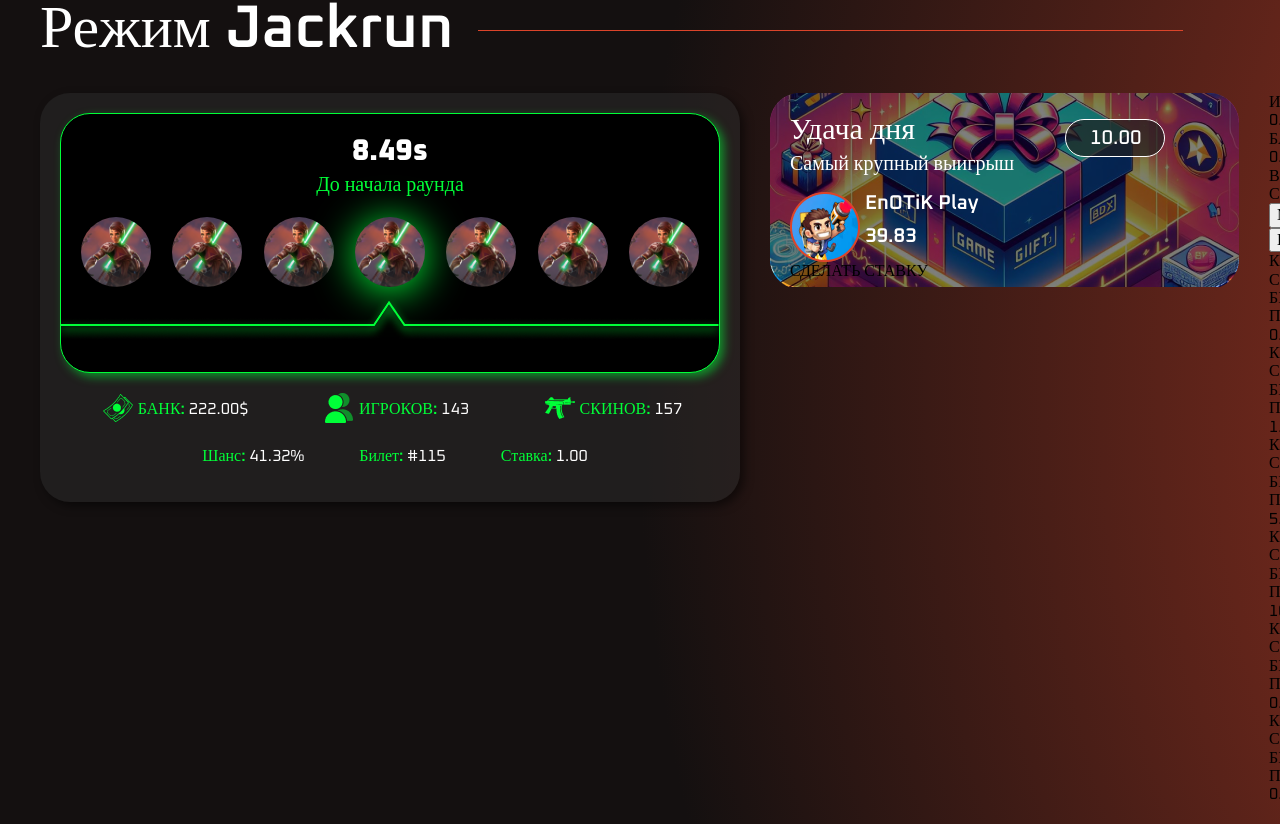
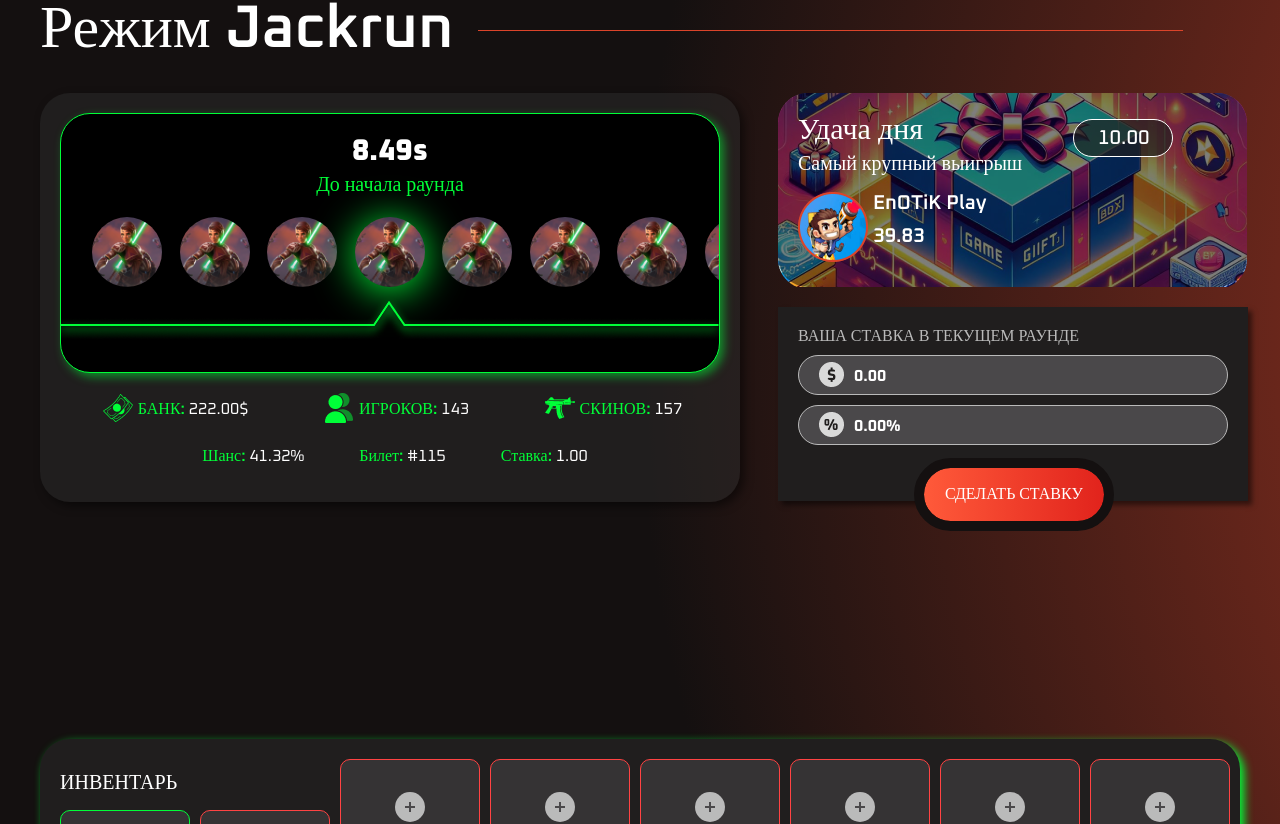
Before and after one commit to DendyLA/gameRun, a React (Vite) app: page /jackrun in a window 1280 px wide. Shown: the part 216-1040 px from the top of the page. Built offline with nearby package versions, Linux system fonts and the light colour scheme.

Commit message:
add a jackrun game page

```diff
--- a/src/pages/jackrunGame/Jackrun.jsx
+++ b/src/pages/jackrunGame/Jackrun.jsx
@@ -1,5 +1,6 @@
 
 import GameJackrun from './gameJackrun/GameJackrun';
+import UsersBid from '../../components/usersBid/UsersBid'
 
 import './Jackrun.scss'
 
@@ -11,6 +12,25 @@ function Jackrun() {
         <div className="container">
             <div className="title jackrun__title">Режим Jackrun</div>
             <GameJackrun />
+            <div className="title jackrun__title_user">СТАВКИ ИГРОКОВ</div>
+            <div className="jackrun__users">
+                <UsersBid />
+                <UsersBid />
+                <UsersBid />
+                <UsersBid />
+                <UsersBid />
+                <UsersBid />
+                <UsersBid />
+                <UsersBid />
+                <UsersBid />
+                <UsersBid />
+                <UsersBid />
+                <UsersBid />
+                <UsersBid />
+                <UsersBid />
+                <UsersBid />
+            </div>
+
         </div>
         </section>
     )
--- a/src/pages/jackrunGame/Jackrun.scss
+++ b/src/pages/jackrunGame/Jackrun.scss
@@ -1,5 +1,17 @@
 .jackrun{
     &__title{
         font-family: OxaniumSBold;
+        &_user{
+            &::after{
+                width: 639px;
+                left: 520px;
+            }
+        }
+    }
+    &__users{
+        display: flex;
+        justify-content: flex-start;
+        flex-wrap: wrap;
+        gap: 87px;
     }
 }
--- a/src/pages/jackrunGame/gameJackrun/GameJackrun.jsx
+++ b/src/pages/jackrunGame/gameJackrun/GameJackrun.jsx
@@ -1,4 +1,4 @@
-
+import React, { useState, useEffect, useRef } from 'react'
 
 import './GameJackrun.scss'
 
@@ -6,6 +6,7 @@ import userPhoto from '../../../assets/img/crashImg/user.png'
 import userIcon from '../../../assets/img/profile/user.png'
 
 function GameJackrun() {
+
 
     return(
         <div className="jackrun__wrapper">
@@ -21,6 +22,9 @@ function GameJackrun() {
                         <div className="jackrun__gameActivityRollUser"><img src={userPhoto} alt="" /> </div>
                         <div className="jackrun__gameActivityRollUser"><img src={userPhoto} alt="" /> </div>
                         <div className="jackrun__gameActivityRollUser"><img src={userPhoto} alt="" /> </div>
+                        <div className="jackrun__gameActivityRollUser"><img src={userPhoto} alt="" /> </div>
+                        <div className="jackrun__gameActivityRollUser"><img src={userPhoto} alt="" /> </div>
+                        {/* <div className="jackrun__gameActivityRollWinner"></div> */}
                     </div>
                 </div>
                 <div className="jackrun__gameInfo">
@@ -35,6 +39,7 @@ function GameJackrun() {
                 </div>
             </div>
             <div className="jackrun__bid">
+                <div className="jackrun__bidInfo">
                     <div className="jackrun__bidWrapper"></div>
                     <div className="jackrun__bidTitle">Удача дня</div>
                     <div className="jackrun__bidDescr">Самый крупный выигрыш</div>
@@ -46,8 +51,15 @@ function GameJackrun() {
                             <div className="jackrun__bidUserPoint">39.83</div>
                         </div>
                     </div>
+                </div>
                 <div className="jackrun__bidMain">
-
+                    <div className="jackrun__bidMainTitle">ВАША СТАВКА В ТЕКУЩЕМ РАУНДЕ</div>
+                    <div className="jackrun__bidMainCountWrapper">
+                        <div className="jackrun__bidMainCount">0.00</div>{/*inputs must be*/}
+                    </div>
+                    <div className="jackrun__bidMainPercentWrapper">
+                        <div className="jackrun__bidMainPercent">0.00%</div>{/*inputs must be */}
+                    </div>
                     <div className="jackrun__bidMainButton">СДЕЛАТЬ СТАВКУ</div>
                 </div>
             </div>
--- a/src/pages/jackrunGame/gameJackrun/GameJackrun.scss
+++ b/src/pages/jackrunGame/gameJackrun/GameJackrun.scss
@@ -4,7 +4,7 @@
         grid-template-columns: repeat(5, 1fr);
         grid-template-rows: repeat(3, 1fr);
         grid-column-gap: 30px;
-        grid-row-gap: 71px;
+        grid-row-gap: 0px;
     }
     &__game{
         grid-area: 1 / 1 / 3 / 4;
@@ -15,6 +15,7 @@
         border-radius: 30px;
         padding: 20px;
         &Activity{
+            overflow: hidden;
             width: 660px;
             height: 260px;
             background: #000000;
@@ -39,9 +40,12 @@
                 margin-top: 5px;
             }
             &Roll{
+                position: relative;
                 margin-top: 36px;
+                margin-left: 11px;
                 display: flex;
                 justify-content: space-between;
+                min-width: 770px;
                 &User{
                     width: 70px;
                     height: 70px;
@@ -155,11 +159,14 @@
         }
     }
     &__bid{
-        position: relative;
-        background-image: url(../../../assets/img/jackrunImg/bidBg.png);
-        width: 469px;
-        height: 194px;
-        padding: 20px 20px;
+        grid-area: 1 / 4 / 3 / 6;
+        &Info{
+            position: relative;
+            background-image: url(../../../assets/img/jackrunImg/bidBg.png);
+            width: 469px;
+            height: 194px;
+            padding: 20px 20px;
+        }
         &Wrapper{
             position: absolute;
             top: 0px;
@@ -233,5 +240,223 @@
                 margin-top: 10px;
             }
         }
+        &Main{
+            position: relative;
+            width: 470px;
+            height: 194px;
+            background: #201E1E;
+            box-shadow: 4px 4px 5px rgba(0, 0, 0, 0.5);
+            display: flex;
+            flex-direction: column;
+            gap: 10px;
+            padding: 20px;
+            margin-top: 20px;
+            &Title{
+                font-family: OxaniumMedium;
+                font-size: 16px;
+                color: #BABABA;
+            }
+            &Count{
+                font-family: OxaniumBold;
+                font-size: 16px;
+                color: #FFFFFF;
+                &::before{
+                    content: url(../../../assets/icon/jackrun/money.png);
+                    display: inline-block;
+                    vertical-align: middle;
+                    margin-right: 10px;
+                }
+            }
+            &Percent{
+                font-family: OxaniumBold;
+                font-size: 16px;
+                color: #FFFFFF;
+                &::before{
+                    content: url(../../../assets/icon/jackrun/percent.png);
+                    display: inline-block;
+                    vertical-align: middle;
+                    margin-right: 10px;
+                }
+            }
+            &CountWrapper{
+                width: 430px;
+                height: 40px;
+                background: #4A484A;
+                border: 1px solid #BABABA;
+                border-radius: 100px;
+                padding: 6px 20px;
+            }
+            &PercentWrapper{
+                width: 430px;
+                height: 40px;
+                background: #4A484A;
+                border: 1px solid #BABABA;
+                border-radius: 100px;
+                padding: 6px 20px;
+            }
+            &Button{
+                position: absolute;
+                cursor: pointer;
+                padding: 17px 21px;
+                width: 180px;
+                height: 53px;
+                font-family: OxaniumMedium;
+                font-size: 16px;
+                color: #FFFFFF;
+                background: linear-gradient(90deg, #FF5A3A 0%, #E1231C 100%);
+                border-radius: 100px;
+                border-style: none;
+                outline: 10px solid #141010;
+                outline-offset: 0px;
+                left: 146px;
+                bottom: -20px;
+                &:hover{
+                    box-shadow: inset 0px 0px 15px rgba(0,0,0,0.5);
+                }
+            }
+        }
+    }
+    &__inventory{
+        grid-area: 3 / 1 / 4 / 6;
+        width: 1200px;
+        height: 218px;
+        background: #201E1E;
+        box-shadow: 4px 4px 10px #00FF38;
+        border-radius: 30px;
+        padding: 20px;
+        margin-top: 70px;
+        &Wrapper{
+            display: flex;
+            justify-content: space-around;
+        }
+        &Title{
+            font-family: OxaniumXBold;
+            font-size: 20px;
+            color: #FFFFFF;
+            grid-area: 1 / 1 / 2 / 3;
+        }
+        &Activity{
+            display: grid;
+            grid-template-columns: repeat(2, 1fr);
+            grid-template-rows: repeat(2, 1fr);
+            grid-column-gap: 10px;
+            grid-row-gap: 15px;
+            width: 270px;
+            height: 140px;
+            margin-top: 13px;
+            &Total{
+                width: 130px;
+                height: 68px;
+                background: rgba(74, 72, 74, 0.5);
+                border: 1px solid #00FF38;
+                border-radius: 10px;
+                padding: 15px 10px;
+                grid-area: 2 / 1 / 3 / 2;
+                &Balance{
+                font-family: OxaniumXBold;
+                font-size: 16px;
+                color: #FFFFFF;
+                }
+                &Descr{
+                    font-family: OxaniumMedium;
+                    font-size: 9px;
+                    color: #FFFFFF;
+                    margin-top: 10px;
+                }
+            }
+            &Selected{
+                width: 130px;
+                height: 68px;
+                background: rgba(74, 72, 74, 0.5);
+                border: 1px solid #FF4343;
+                border-radius: 10px;
+                padding: 15px 10px;
+                grid-area: 2 / 2 / 3 / 3;
+            }
+            &Market{
+                width: 130px;
+                height: 53px;
+                background: linear-gradient(90deg, #00811C 0%, #00D72F 100%);
+                border-radius: 10px;
+                border-style: none;
+                grid-area: 3 / 1 / 4 / 2;
+                &:hover{
+                    box-shadow: inset 0px 0px 20px rgba(0,0,0,0.5);
+                }
+            }
+            &Take{
+                width: 130px;
+                height: 53px;
+                background: linear-gradient(90deg, #FF5A3A 0%, #E1231C 100%);
+                border-radius: 10px;
+                border-style: none;
+                grid-area: 3 / 2 / 4 / 3;
+                &:hover{
+                    box-shadow: inset 0px 0px 20px rgba(0,0,0,0.5);
+                }
+            }
+        }
+        &Items{
+            display: flex;
+            margin-left: 10px;
+        }
+        &Item{
+            width: 140px;
+            height: 176px;
+            &Main{
+                width: 140px;
+                height: 115px;
+                background: rgba(74, 72, 74, 0.5);
+                border: 1px solid #FF4343;
+                border-radius: 10px;
+                padding: 32px 37px;
+            }
+            &Add{
+                width: 30px;
+                height: 30px;
+                background: #BABABA;
+                border-radius: 100%;
+                padding: 10px;
+                margin: 0 auto;
+                &:hover{
+                    background: #dbdbdb;
+                }
+                &Icon{
+                    height: 10px;
+                    width: 10px;
+                    background-image: url(../../../assets/icon/crushGame/add.png);
+                    margin: 0 auto;
+                }
+            }
+            &Descr{
+                font-family: OxaniumSBold;
+                font-size: 9px;
+                color: #BABABA;
+                margin-top: 10px;
+            }
+            &Button{
+                width: 140px;
+                height: 53px;
+                background: rgba(74, 72, 74, 0.5);
+                border-radius: 10px;
+                padding: 13px 25px;
+                margin-top: 8px;
+                &:hover{
+                    background: rgba(119, 116, 119, 0.5);
+                }
+            }
+            &Title{
+                font-family: OxaniumSBold;
+                font-size: 9px;
+                color: #BABABA;
+            }
+            &Cost{
+                font-family: OxaniumSBold;
+                font-size: 9px;
+                color: #BABABA;
+                text-align: center;
+                margin-top: 5px;
+            }
+        }
     }
 }
```
Also changed, not shown: src/assets/icon/jackrun/money.png (added), src/assets/icon/jackrun/percent.png (added). Lines whose indentation alone changed are shown as unchanged.
